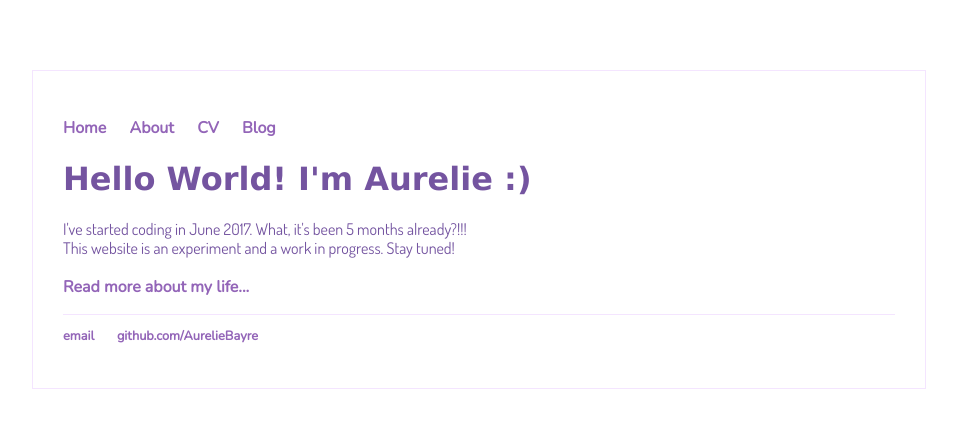
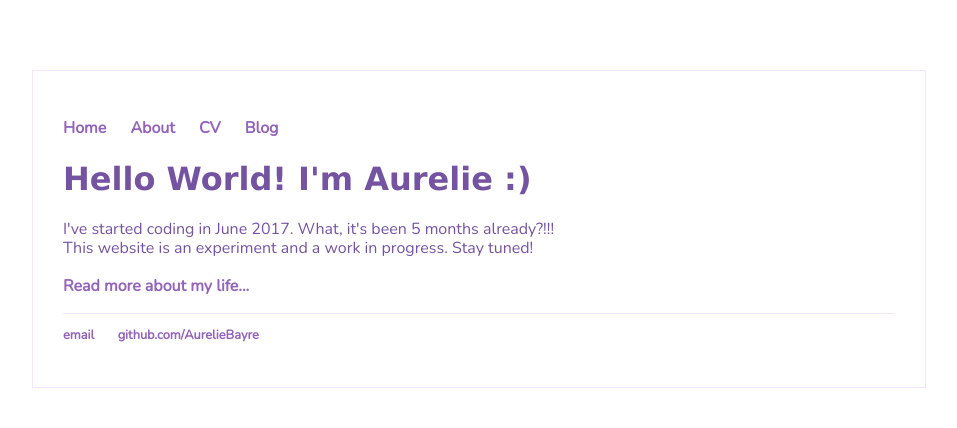
Before and after one commit to AurelieBayre/aurelieBayre.github.io, a Jekyll site: the page built from index.html, in a window 1280 px wide. Shown: the top 428 px of the page, without its empty margins (161-1118 px from the left). Built offline with Jekyll 4.4.1, drawn with Linux system fonts in a browser that asks for light colours.

Commit message:
changing font
changing to Nunito because Dosis was not readable in some cases such as: ()

```diff
--- a/css/main.css
+++ b/css/main.css
@@ -8,7 +8,7 @@ body {
     border-width: 1px;
     border-color: #F4E5FF;
     color: rgb(116, 84, 160);
-    font-family: 'Dosis', sans-serif;
+    font-family: 'Nunito', sans-serif;
     margin: 70px auto;
     padding: 30px;
     width: 65%;
```
